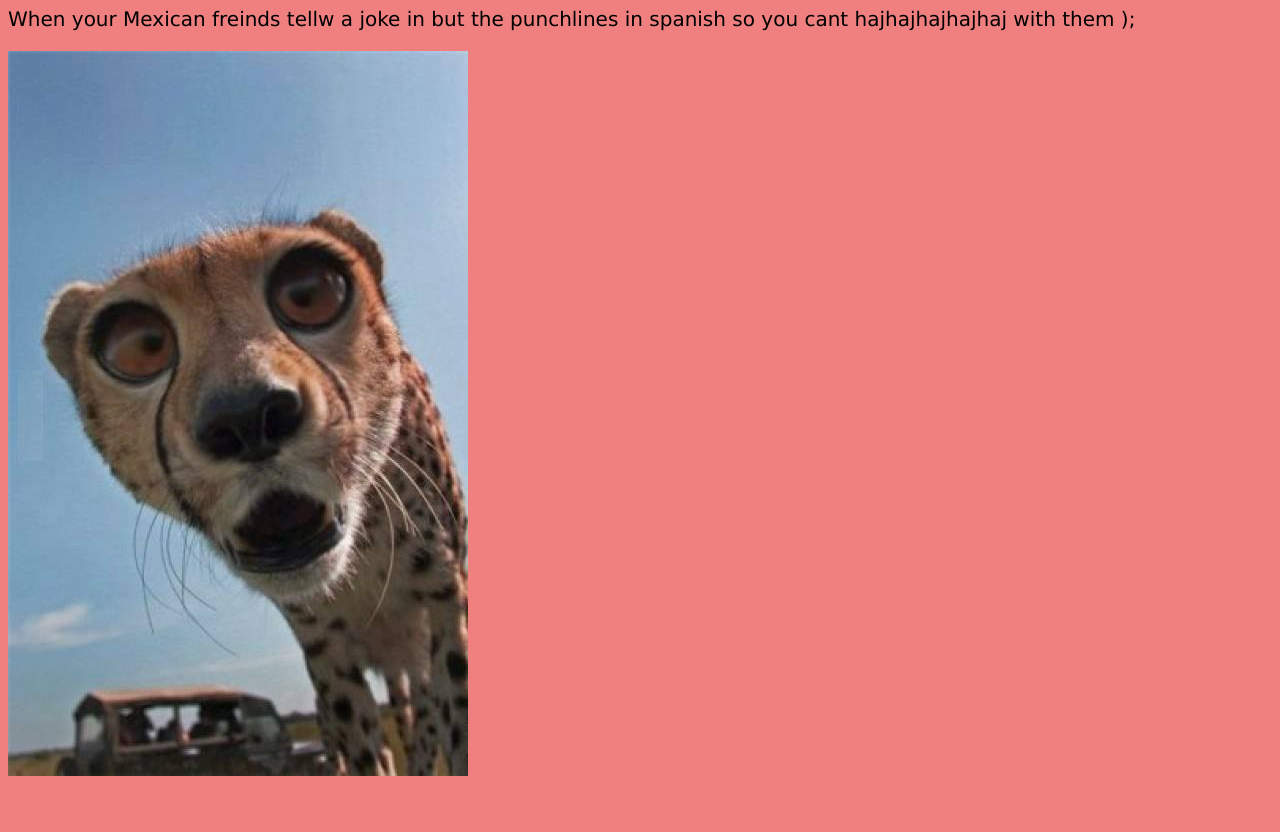
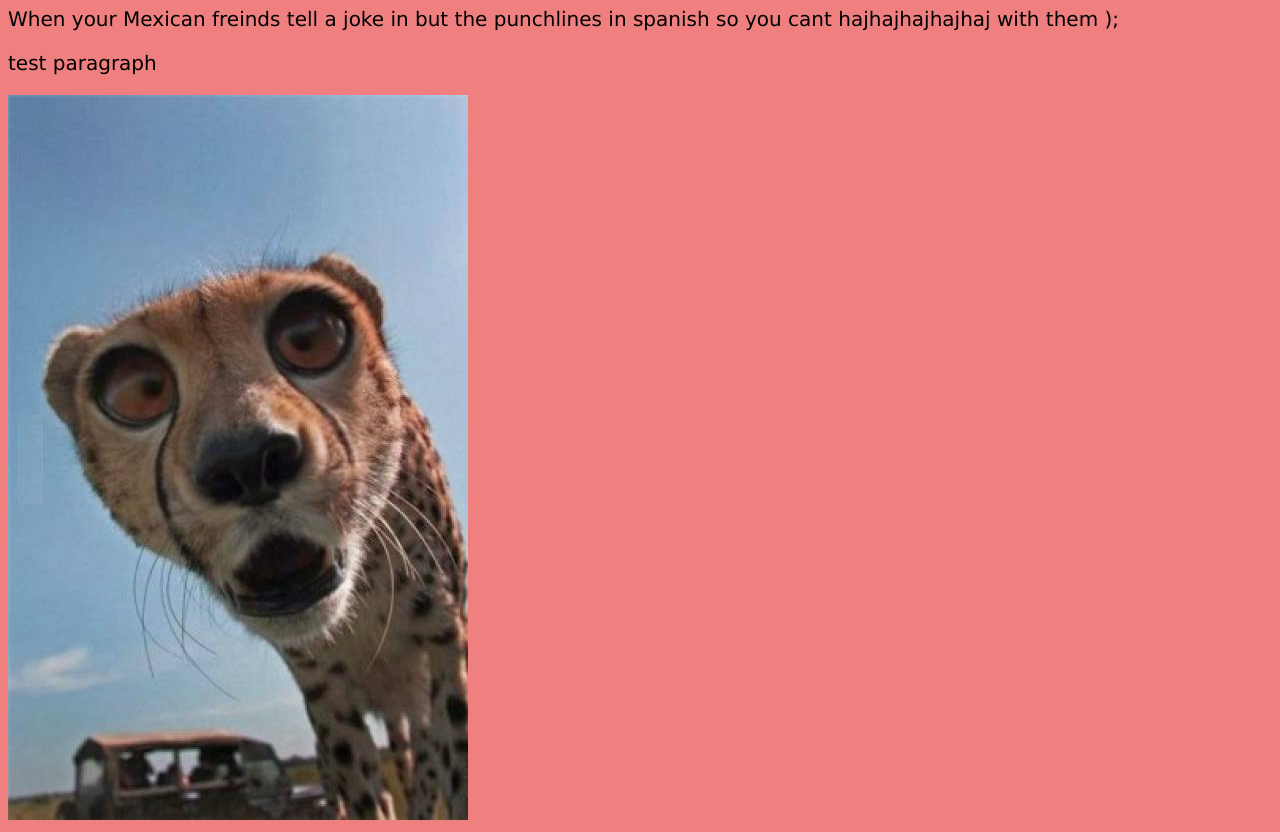
Before and after one commit to DaZenMesa/test_webpage, a plain HTML site: page index.html in a window 1280 px wide. Shown: the part 73-905 px from the top of the page. Before the commit the page ends 861 px from the top, so only its background shows below. Drawn offline with Linux system fonts and the light colour scheme.

Commit message:
Added a paragraph

```diff
--- a/index.html
+++ b/index.html
@@ -7,8 +7,11 @@
   <body> <!--The body will how in the website-->
     <h1> Hello, World</h1>
     <p>
-    When your Mexican freinds tellw a joke in but the punchlines in spanish so you cant hajhajhajhajhaj with them );
+    When your Mexican freinds tell a joke in but the punchlines in spanish so you cant hajhajhajhajhaj with them );
     </p>
+	<p>
+	test paragraph
+	</p>
     <img src="DerpyCheeta.jpg" alt="Weird Looking Cheeta"> <!-- src and alt is required-->
   </body>
 </html>
```
